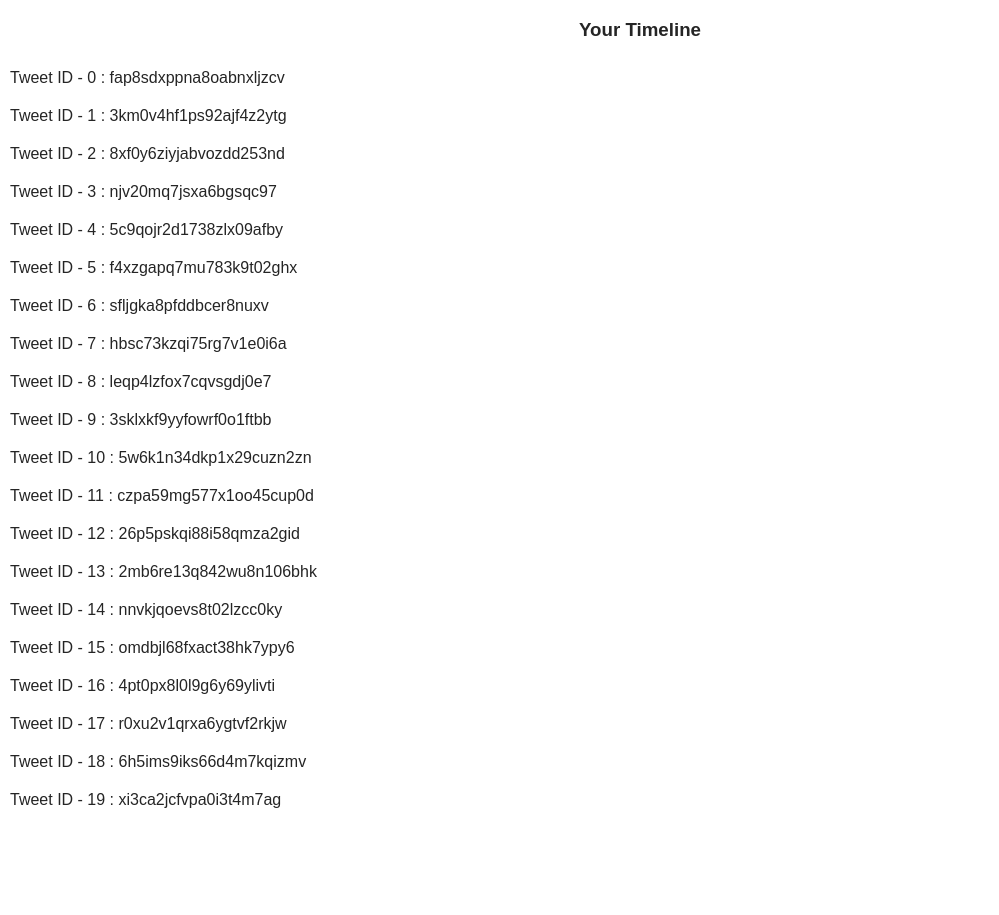
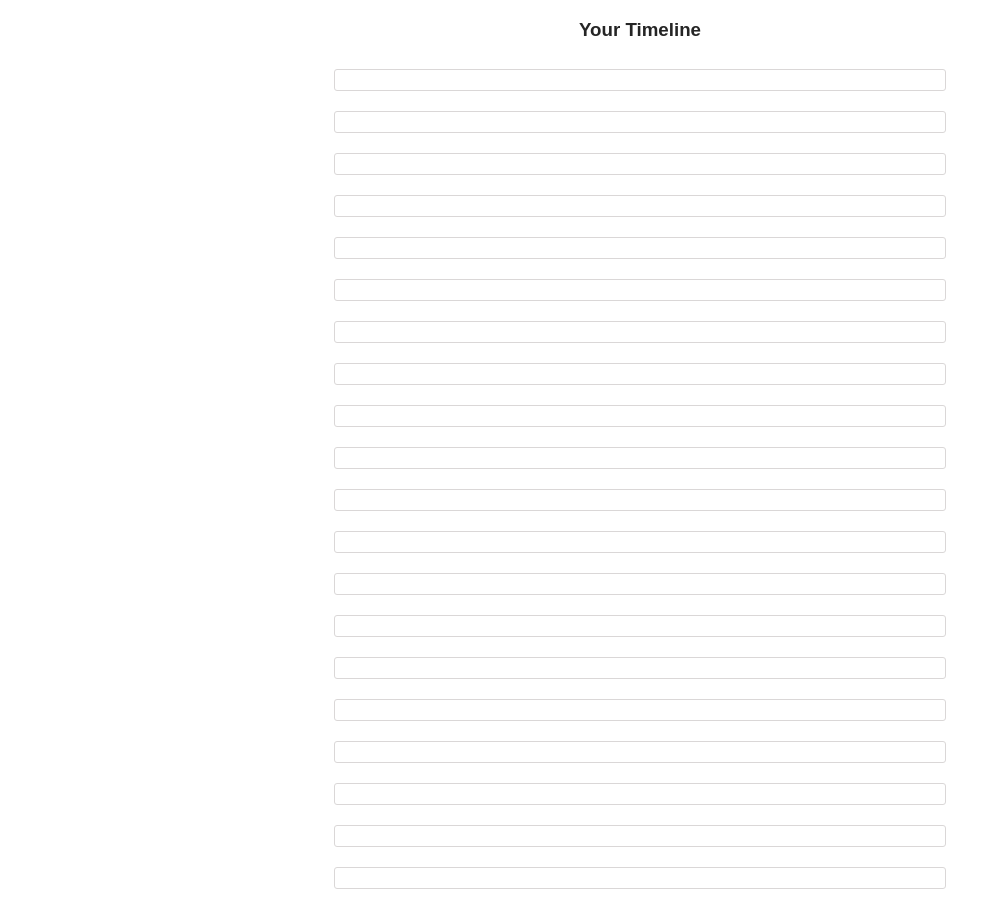
Before and after one commit to CaesiumY/reactnd-chirper, a React (Create React App) app: page / in a window 1280 px wide. Shown: the whole page, without its empty margins (0-999 px from the left). Before the commit the page ends 835 px from the top, so only its background shows below. Built offline with nearby package versions, Linux system fonts and the light colour scheme.

Commit message:
feat: Add Tweet component

```diff
--- a/src/actions/shared.js
+++ b/src/actions/shared.js
@@ -8,9 +8,9 @@
 export function handleInitialData() {
   return (dispatch) => {
     return getInitialData().then(({ users, tweets }) => {
+      dispatch(receiveUser(users));
       dispatch(setAuthedUser(AUTHED_ID));
       dispatch(receiveTweets(tweets));
-      dispatch(receiveUser(users));
     });
   };
 }
--- a/src/components/Dashboard.js
+++ b/src/components/Dashboard.js
@@ -1,5 +1,6 @@
 import React, { Component } from "react";
 import { connect } from "react-redux";
+import Tweet from "./Tweet";
 
 export class Dashboard extends Component {
   render() {
@@ -9,7 +10,7 @@
         <ul className="dashboard-list">
           {this.props.tweetIds.map((id, index) => (
             <li key={id}>
-              Tweet ID - {index} : {id}
+              <Tweet id={id}></Tweet>
             </li>
           ))}
         </ul>
--- /dev/null
+++ b/src/components/Tweet.js
@@ -0,0 +1,20 @@
+import React, { Component } from "react";
+import { connect } from "react-redux";
+import { formatTweet } from "../utils/helpers";
+
+export class Tweet extends Component {
+  render() {
+    console.log(this.props);
+    return <div className="tweet"></div>;
+  }
+}
+
+const mapStateToProps = ({ tweets, users, authedUser }, { id }) => {
+  const tweet = tweets[id];
+  return {
+    users,
+    tweet: formatTweet(tweet, users[tweet.author], authedUser),
+  };
+};
+
+export default connect(mapStateToProps)(Tweet);
```
